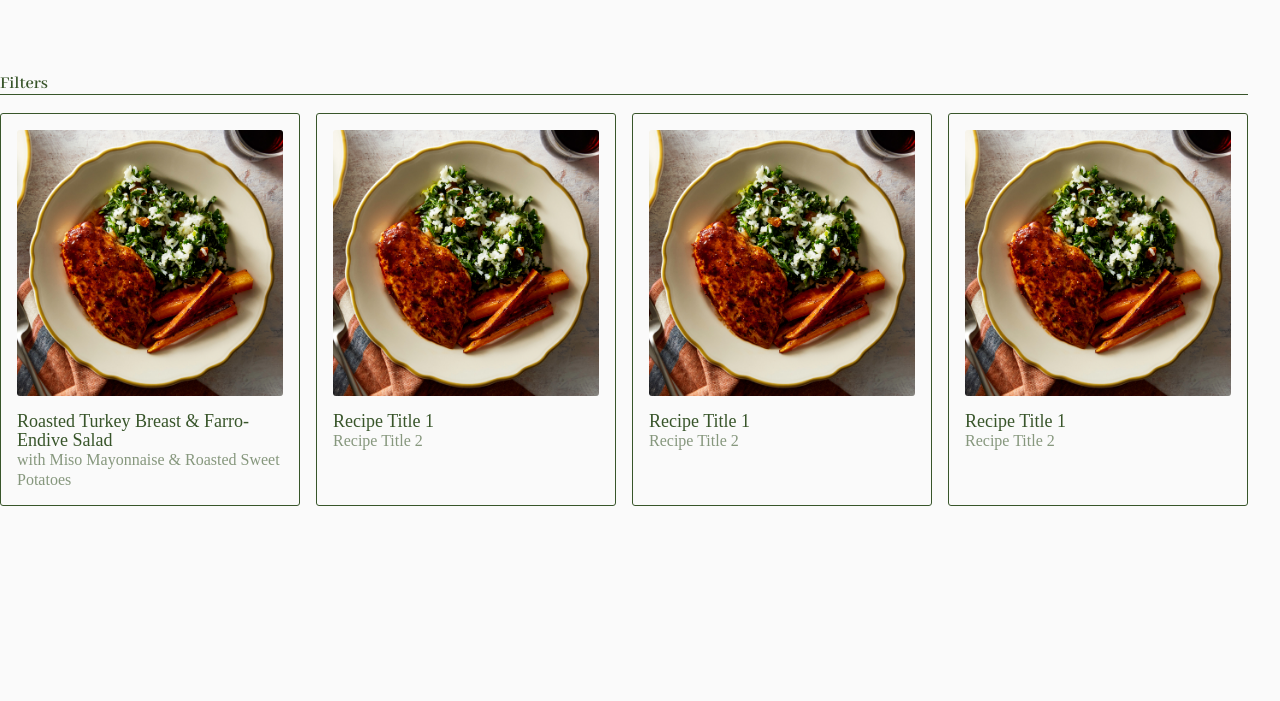
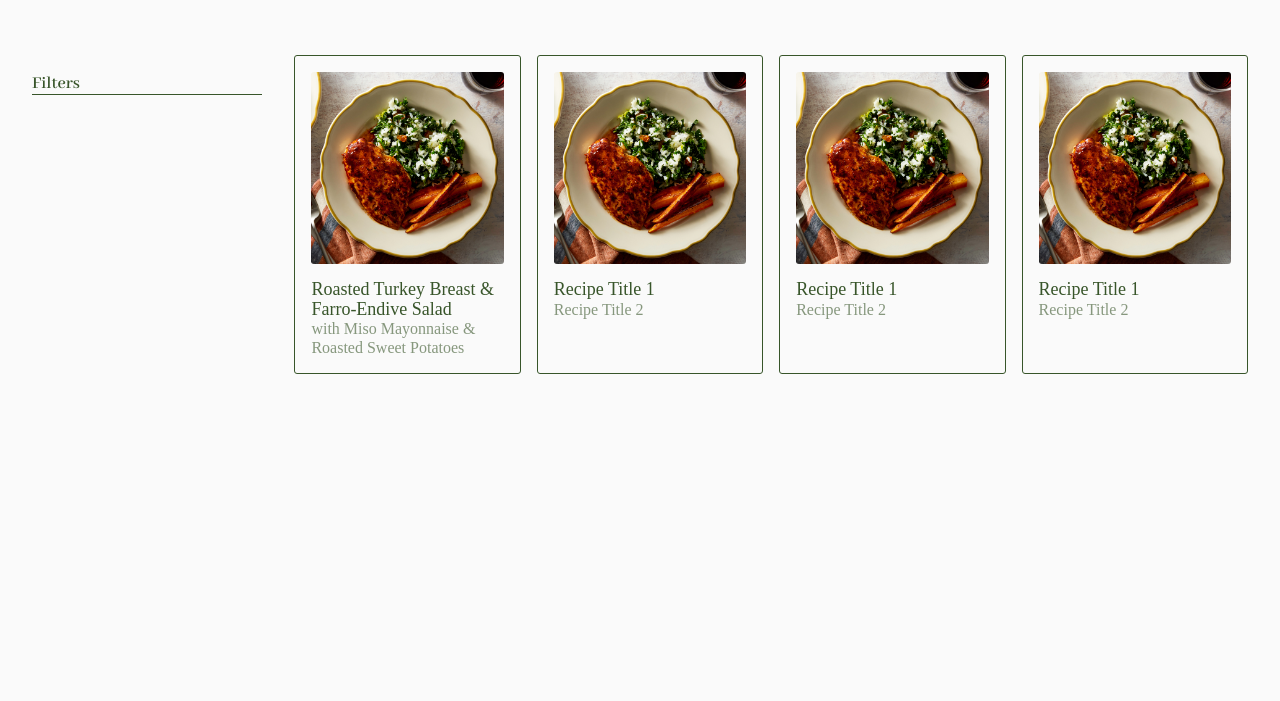
Before and after one commit to kanyasrithong/idm232-ks4264, a PHP site: page / in a window 1280 px wide. Shown: the part 99-800 px from the top of the page. Run offline with PHP 8.4, Linux system fonts and the light colour scheme; some web fonts are replaced.

Commit message:
Fix homepage queries

```diff
--- a/queries.css
+++ b/queries.css
@@ -44,15 +44,15 @@
     }
   }
 
-  nav {
+  aside {
     position: fixed;
     left: var(--space-medium);
-    width: var(--nav-width-large);
+    width: var(--aside-width-large);
   }
 
   main {
     margin-top: var(--header-height-large);
-    padding-left: calc(var(--nav-width-large) + var(--space-large));
+    padding-left: calc(var(--aside-width-large) + var(--space-large));
   }
 
   .search-bar-mobile {
@@ -64,7 +64,7 @@
   main .recipe-grid {
     grid: repeat(11, auto) / repeat(3, minmax(0,1fr));
     gap: var(--space-xsmall);
-    padding-left: calc(var(--nav-width) + var(--space-large));
+    padding-left: calc(var(--aside-width) + var(--space-large));
   }
 }
 
```
